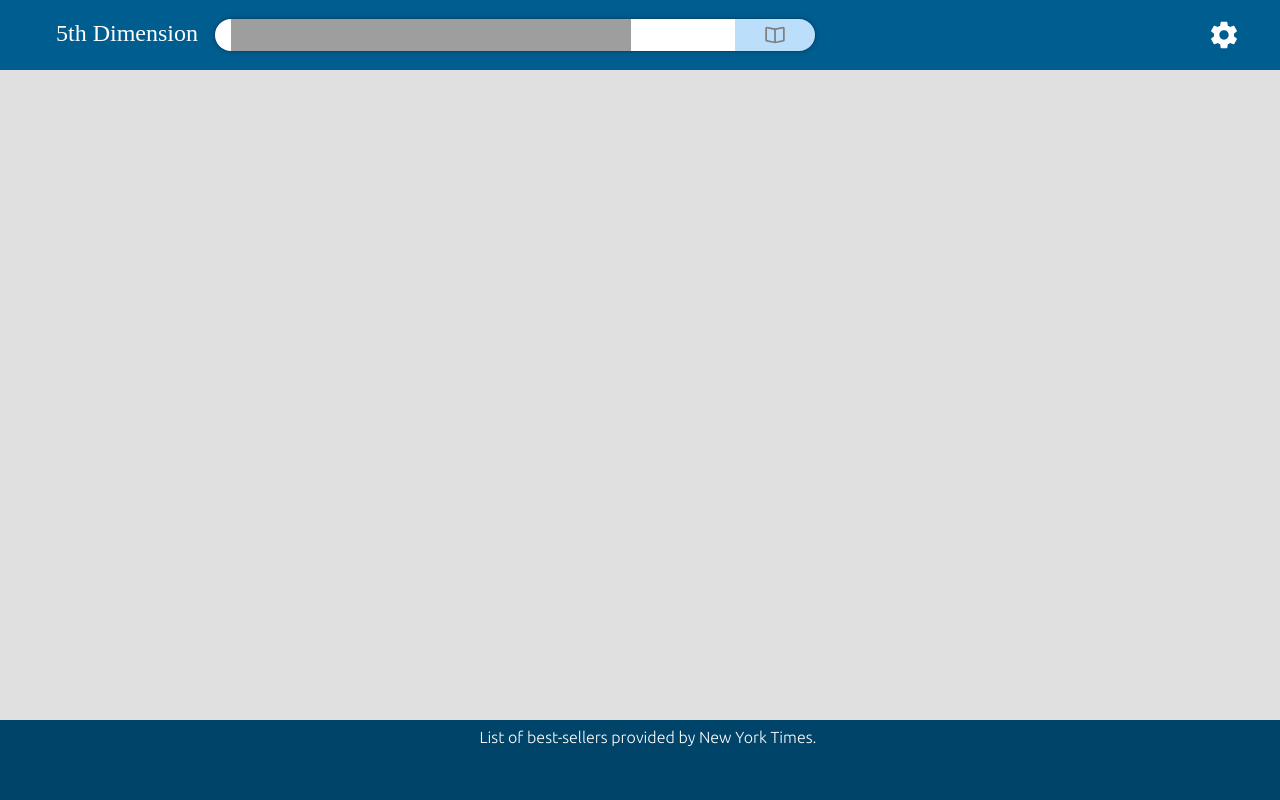
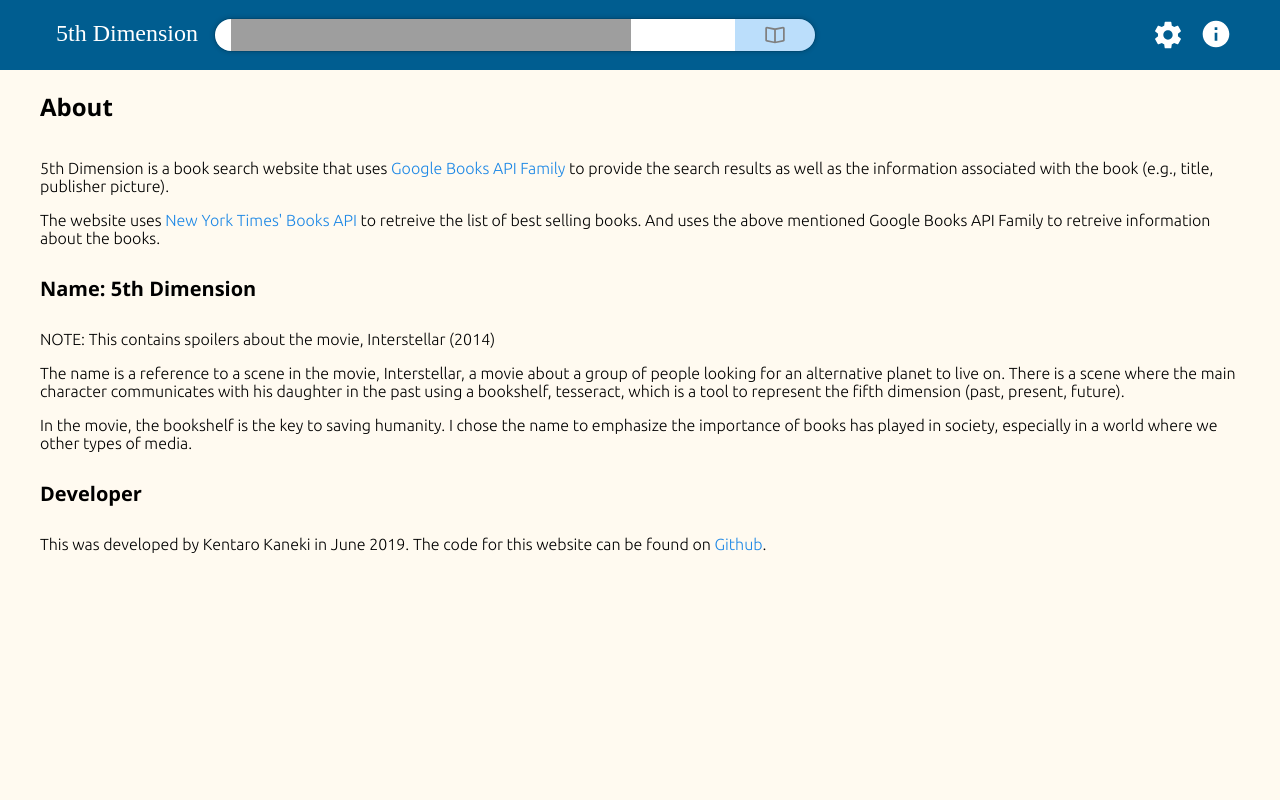
Before and after one commit to k3ntako/5th-Dimension, a React app: page /about in a window 1280 px wide. Built offline with nearby package versions, Linux system fonts and the light colour scheme; grey boxes are pictures that could not be loaded; a web font is replaced by a local one.

Commit message:
About page

```diff
--- a/client/Routes.js
+++ b/client/Routes.js
@@ -3,6 +3,7 @@ import { Route, Switch, Redirect } from "react-router-dom";
 
 import SearchPage from "./pages/Search";
 import BookDetailsPage from "./pages/BookDetails";
+import AboutPage from "./pages/About";
 
 
 export default (props) => {
@@ -10,5 +11,6 @@ export default (props) => {
     <Route key="root"    path="/"          exact render={() => <Redirect to="/search"/> }/>
     <Route key="search"  path="/search"    exact component={SearchPage} />
     <Route key="details" path="/books/:id" exact component={BookDetailsPage} />
+    <Route key="about"   path="/about"     exact component={AboutPage} />
   </Switch>
 }
--- a/client/components/Nav/index.css
+++ b/client/components/Nav/index.css
@@ -4,14 +4,20 @@
 }
 
 .nav {
-  position: relative;
   display: flex;
+  align-content: space-between;
   max-width: 1200px;
   margin: auto;
 }
+.nav a {
+  color: white;
+}
 
-.nav h3 {
-  text-align: center;
+.titleAndSearch {
+  flex: 1;
+  display: flex;
+}
+.titleAndSearch h3 {
   color: white;
   padding-left: 1rem;
   padding-right: 1rem;
@@ -24,18 +30,20 @@
   display: none;
 }
 
-.settings {
+.buttons {
+  display: flex;
+}
+.buttons > div {
   height: 100%;
-  position: absolute;
-  right: 0;
   display: flex;
   align-items: center;
   color: white;
+  padding: 0 0.5rem;
 }
-.settings > svg {
+.buttons svg {
   cursor: pointer;
 }
-.settings > svg:hover {
+.buttons svg:hover {
   color: #999;
 }
 
--- a/client/components/Nav/index.js
+++ b/client/components/Nav/index.js
@@ -1,20 +1,30 @@
-import React from 'react';
+import React, { useState } from 'react';
 import { Link } from 'react-router-dom';
 import BookSearchBar from './../BookSearchBar';
 import { MdSettings } from "react-icons/md";
+import { MdInfo } from "react-icons/md";
 
 import styles from './index.css';
 
 export default (props) => {
+  const [ settingActive, setSettingActive ] = useState(false);
+
   return <div className={styles.navWrapper}>
     <div className={styles.nav}>
+      <div className={styles.titleAndSearch}>
         <Link to="/search">
           <h3 className={`websiteName ${styles.mobile}`}>5D</h3>
           <h3 className={`websiteName ${styles.desktop}`}>5th Dimension</h3>
         </Link>
         <BookSearchBar />
-      <div className={styles.settings}>
+      </div>
+      <div className={styles.buttons}>
+        <div className={styles.settings} onClick={() => setSettingActive(!settingActive)}>
           <MdSettings size="2rem"/>
+        </div>
+        <div className={styles.info}>
+          <Link to="/about"><MdInfo size="2rem"/></Link>
+        </div>
       </div>
     </div>
   </div>
--- a/client/index.js
+++ b/client/index.js
@@ -3,7 +3,6 @@ import { render } from 'react-dom';
 import { BrowserRouter as Router } from 'react-router-dom';
 
 import Nav from './components/Nav';
-import Footer from './components/Footer';
 import Routes from './Routes';
 
 class App extends Component {
@@ -11,7 +10,6 @@ class App extends Component {
     return <Router>
       <Nav />
       <Routes />
-      <Footer />
     </Router>
   }
 }
--- /dev/null
+++ b/client/pages/About/index.js
@@ -0,0 +1,48 @@
+import React from 'react';
+import styles from './index.css';
+
+const GOOGLE_BOOKS_API_LINK = <a href="https://developers.google.com/books/docs/overview" target="_blank">
+  Google Books API Family
+</a>
+
+const NYT_API_LINK = <a href="https://developer.nytimes.com/docs/books-product/1/overview" target="_blank">
+  New York {"Times'"} Books API
+</a>
+
+
+export default (props) => {
+  return <section className="page">
+    <h3>About</h3>
+    <p>
+      5th Dimension is a book search website that uses { GOOGLE_BOOKS_API_LINK } to
+      provide the search results as well as the information associated with
+      the book (e.g., title, publisher picture).
+    </p>
+    <p>
+      The website uses { NYT_API_LINK } to retreive the list of best selling books.
+      And uses the above mentioned Google Books API Family to retreive information
+      about the books.
+    </p>
+    <h4>Name: 5th Dimension</h4>
+    <p>
+      NOTE: This contains spoilers about the movie, Interstellar (2014)
+    </p>
+    <p>
+      The name is a reference to a scene in the movie, Interstellar, a movie
+      about a group of people looking for an alternative planet to live on.
+      There is a scene where the main character communicates with his daughter
+      in the past using a bookshelf, tesseract, which is a tool to represent
+      the fifth dimension (past, present, future).
+    </p>
+    <p>
+      In the movie, the bookshelf is the key to saving humanity. I chose the
+      name to emphasize the importance of books has played in society, especially
+      in a world where we other types of media.
+    </p>
+    <h4>Developer</h4>
+    <p>
+      This was developed by Kentaro Kaneki in June 2019. The code for this website can be
+      found on <a href="https://github.com/k3ntako/5th-Dimension" target="_blank">Github</a>.
+    </p>
+  </section>
+}
--- a/client/pages/Search/Results.js
+++ b/client/pages/Search/Results.js
@@ -26,18 +26,18 @@ export default (props) => {
     return <div key={book.id} className={styles.resultBox}>
       <div className={styles.coverImage}>
         <Link to={`/books/${book.id}`}>
-          <img src={imageLink || ""} />
+          <img src={ imageLink || "" } />
         </Link>
       </div>
       <div className={styles.bookInfo}>
         <h5>
           <Link to={`/books/${book.id}`}>
-            {book.volumeInfo.title}
+            { book.volumeInfo.title }
           </Link>
         </h5>
         { book.volumeInfo.subtitle && <h6>{book.volumeInfo.subtitle}</h6> }
         { authors }
-        {publisher}
+        { publisher }
       </div>
     </div>
   });
--- a/public/index.css
+++ b/public/index.css
@@ -4,15 +4,13 @@ html, body{
   font-family: 'Ubuntu', sans-serif;
   font-size: 16px;
   font-weight: 300;
-  background-color: #e0e0e0;
+  background-color: #fffaf0;
   overflow-x: hidden;
 }
 
 #app{
   position: relative;
   min-height: 100vh;
-  padding-bottom: 4rem; /* size of footer */
-  box-sizing: border-box;
 }
 
 section.page{
```
Also changed, not shown: client/pages/About/index.css (added). Lines whose indentation alone changed are shown as unchanged.
